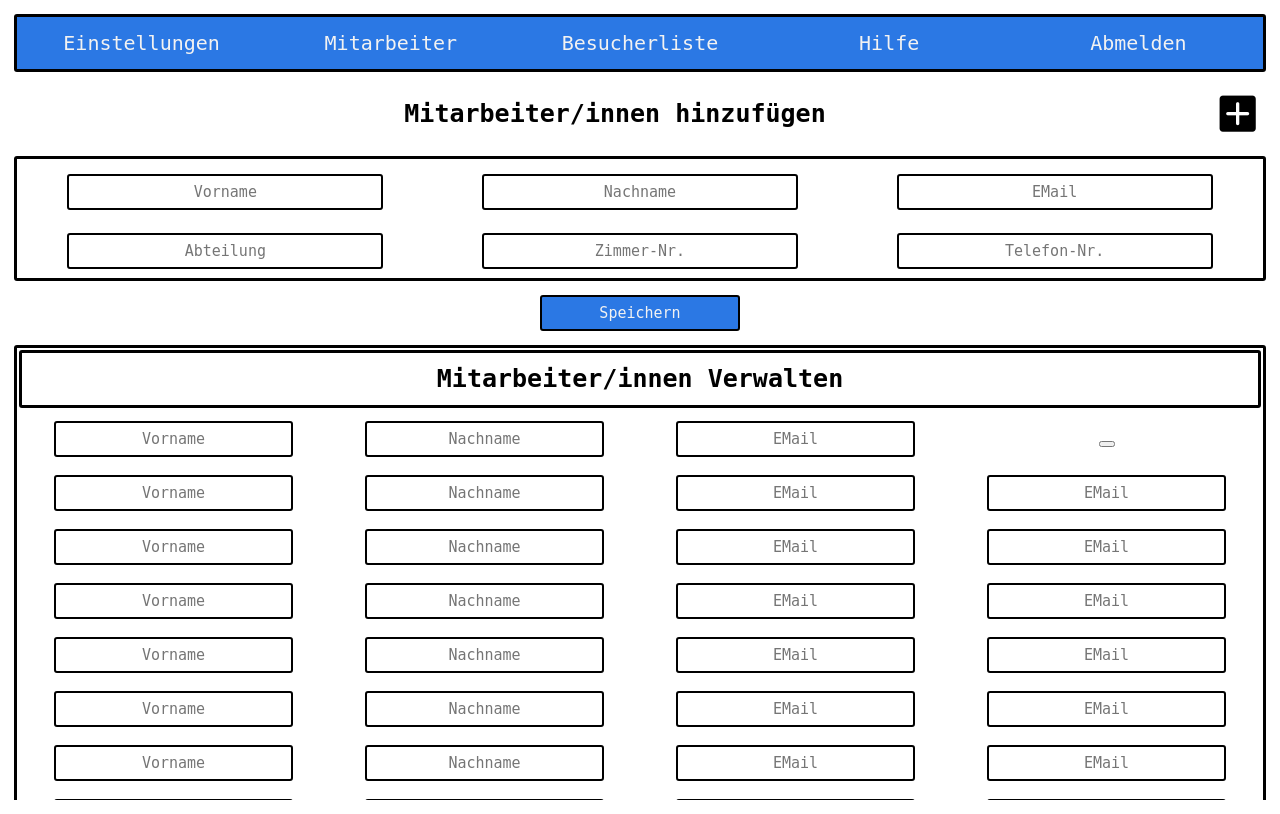
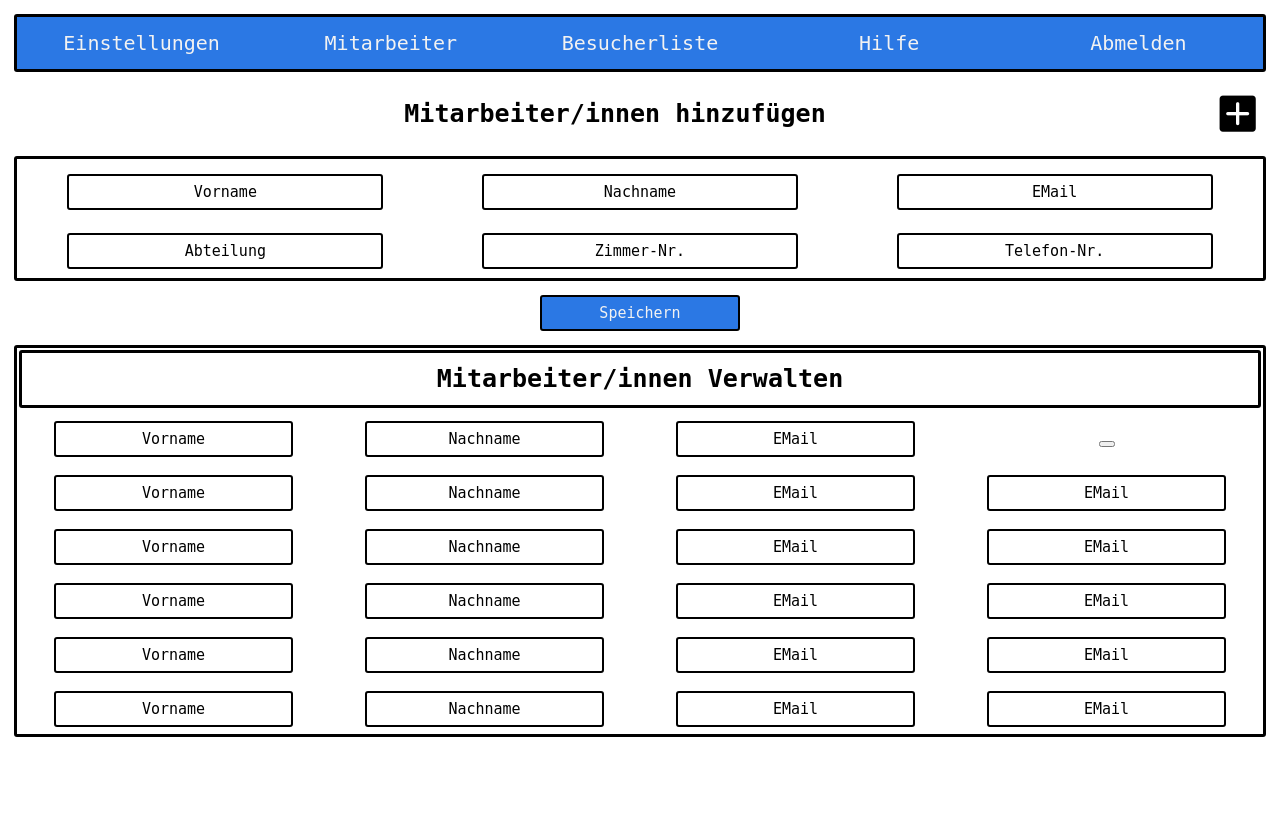
Before and after one commit to manuelll5/visitor4u, a PHP site: page /employee.php in a window 1280 px wide. Run offline with PHP 8.4, Linux system fonts and the light colour scheme; lists and menus that the app fills with data are empty.

Commit message:
scrollbar hinzugefügt; placeholder in color usw.

```diff
--- a/css/employee.css
+++ b/css/employee.css
@@ -2,7 +2,7 @@
 /*CSS Dokument*/
 
 /*########################## HTML TAG #################################*/
-body, html {margin: 0; padding: 0; width: 100%; height: 100%;  overflow: hidden;}
+body, html {margin: 0; padding: 0; width: 100%; height: 100%;}
 /*########################## HTML TAG #################################*/
 
 .tableAll{
--- a/css/index.css
+++ b/css/index.css
@@ -1,6 +1,9 @@
 @charset "UTF-8";
+/*CSS Dokument*/
 
-body, html {margin: 0; padding: 0; width: 100%; height: 100%;}
+/*########################## HTML TAG #################################*/
+body, html {margin: 0; padding: 0; width: 100%; height: 100%;  overflow: hidden;}
+/*########################## HTML TAG #################################*/
 
 .m4u_logo{
   position:absolute;
--- a/css/navbar.css
+++ b/css/navbar.css
@@ -1,7 +1,7 @@
 @charset "UTF-8";
 
 /*################### HTML TAG #######################*/
-body, html {margin: 0; padding: 0; width: 100%; height: 100%;  overflow: hidden;}
+body, html {margin: 0; padding: 0; width: 100%; height: 100%;}
 /*################### HTML TAG #######################*/
 
 .topnav {
--- /dev/null
+++ b/css/placeholder.css
@@ -0,0 +1,12 @@
+::placeholder {
+  color: black;
+  opacity: 1; /* Firefox */
+}
+
+:-ms-input-placeholder { /* Internet Explorer 10-11 */
+ color: black;
+}
+
+::-ms-input-placeholder { /* Microsoft Edge */
+ color: black;
+}
--- a/css/scrollbar.css
+++ b/css/scrollbar.css
@@ -1,21 +1,25 @@
-/*Quelle: https://www.w3schools.com/howto/tryit.asp?filename=tryhow_css_custom_scrollbar */
+/*Quelle: https://medium.com/spemer/customize-websites-scrollbar-with-css-270ca436d6c1 */
 
-/* width */
+/* Customize website's scrollbar like Mac OS
+Not supports in Firefox and IE */
+
+/* total width */
 ::-webkit-scrollbar {
-  width: 10px;
+    background-color:#fff;
+    width:16px
 }
 
-/* Track */
+/* background of the scrollbar except button or resizer */
 ::-webkit-scrollbar-track {
-  background: #f1f1f1;
+    background-color:#fff
 }
 
-/* Handle */
+/* scrollbar itself */
 ::-webkit-scrollbar-thumb {
-  background: #888;
+    background-color:#babac0;
+    border-radius:16px;
+    border:4px solid #fff
 }
 
-/* Handle on hover */
-::-webkit-scrollbar-thumb:hover {
-  background: #555;
-}
+/* set button(top and bottom of the scrollbar) */
+body::-webkit-scrollbar-button {display:none}
--- a/employee.php
+++ b/employee.php
@@ -1,10 +1,14 @@
 <!DOCTYPE html>
+<?php // NOTE: scrollbar nur bei bedarf!!!! ?>
+<?php // NOTE: Mitarbeiter hinzufügen in center ?>
+<?php // NOTE: Table2 Rechte wie z.b reqiured ?>
 <html>
   <head>
     <meta charset="utf-8">
     <meta name="viewport" content="width=device-width, initial-scale=1.0">
     <link rel="stylesheet" href="css/employee.css">
     <link rel="stylesheet" href="css/scrollbar.css">
+    <link rel="stylesheet" href="css/placeholder.css">
     <link rel="stylesheet" href="css/button.css">
     <link rel="stylesheet" href="css/style.css">
     <!-- <script src="js/employee.js"></script> -->
@@ -30,14 +34,14 @@
         <?php // TODO: style="display:none;" id="row" ?>
       <table class="table2 tableAll border">
         <tr>
-          <td><input class="inputEmployee border" type="text" name="firstname" placeholder="Vorname" autocomplete="off"></td>
-          <td><input class="inputEmployee border" type="text" name="lastname" placeholder="Nachname" autocomplete="off"></td>
-          <td><input class="inputEmployee border" type="text" name="username" placeholder="EMail" autocomplete="off"></td>
+          <td><input class="inputEmployee border" type="text" name="firstname" placeholder="Vorname" autocomplete="off" required></td>
+          <td><input class="inputEmployee border" type="text" name="lastname" placeholder="Nachname" autocomplete="off" required></td>
+          <td><input class="inputEmployee border" type="email" name="username" placeholder="EMail" autocomplete="off" required></td>
         </tr>
         <tr>
-          <td><input class="inputEmployee border" type="text" name="firstname" placeholder="Abteilung" autocomplete="off"></td>
-          <td><input class="inputEmployee border" type="text" name="lastname" placeholder="Zimmer-Nr." autocomplete="off"></td>
-          <td><input class="inputEmployee border" type="text" name="username" placeholder="Telefon-Nr." autocomplete="off"></td>
+          <td><input class="inputEmployee border" type="text" name="firstname" placeholder="Abteilung" autocomplete="off" required></td>
+          <td><input class="inputEmployee border" type="text" name="lastname" placeholder="Zimmer-Nr." autocomplete="off" required></td>
+          <td><input class="inputEmployee border" type="text" name="username" placeholder="Telefon-Nr." autocomplete="off" required></td>
         </tr>
       </table>
       <div style="text-align:center;">
@@ -86,48 +90,6 @@
         <td><input class="inputEmployee border" type="text" name="username" placeholder="EMail" autocomplete="off"></td>
         <td><input class="inputEmployee border" type="text" name="username" placeholder="EMail" autocomplete="off"></td>
       </tr>
-      <tr>
-        <td><input class="inputEmployee border" type="text" name="firstname" placeholder="Vorname" autocomplete="off"></td>
-        <td><input class="inputEmployee border" type="text" name="lastname" placeholder="Nachname" autocomplete="off"></td>
-        <td><input class="inputEmployee border" type="text" name="username" placeholder="EMail" autocomplete="off"></td>
-        <td><input class="inputEmployee border" type="text" name="username" placeholder="EMail" autocomplete="off"></td>
-      </tr>
-      <tr>
-        <td><input class="inputEmployee border" type="text" name="firstname" placeholder="Vorname" autocomplete="off"></td>
-        <td><input class="inputEmployee border" type="text" name="lastname" placeholder="Nachname" autocomplete="off"></td>
-        <td><input class="inputEmployee border" type="text" name="username" placeholder="EMail" autocomplete="off"></td>
-        <td><input class="inputEmployee border" type="text" name="username" placeholder="EMail" autocomplete="off"></td>
-      </tr>
-      <tr>
-        <td><input class="inputEmployee border" type="text" name="firstname" placeholder="Vorname" autocomplete="off"></td>
-        <td><input class="inputEmployee border" type="text" name="lastname" placeholder="Nachname" autocomplete="off"></td>
-        <td><input class="inputEmployee border" type="text" name="username" placeholder="EMail" autocomplete="off"></td>
-        <td><input class="inputEmployee border" type="text" name="username" placeholder="EMail" autocomplete="off"></td>
-      </tr>
-      <tr>
-        <td><input class="inputEmployee border" type="text" name="firstname" placeholder="Vorname" autocomplete="off"></td>
-        <td><input class="inputEmployee border" type="text" name="lastname" placeholder="Nachname" autocomplete="off"></td>
-        <td><input class="inputEmployee border" type="text" name="username" placeholder="EMail" autocomplete="off"></td>
-        <td><input class="inputEmployee border" type="text" name="username" placeholder="EMail" autocomplete="off"></td>
-      </tr>
-      <tr>
-        <td><input class="inputEmployee border" type="text" name="firstname" placeholder="Vorname" autocomplete="off"></td>
-        <td><input class="inputEmployee border" type="text" name="lastname" placeholder="Nachname" autocomplete="off"></td>
-        <td><input class="inputEmployee border" type="text" name="username" placeholder="EMail" autocomplete="off"></td>
-        <td><input class="inputEmployee border" type="text" name="username" placeholder="EMail" autocomplete="off"></td>
-      </tr>
-      <tr>
-        <td><input class="inputEmployee border" type="text" name="firstname" placeholder="Vorname" autocomplete="off"></td>
-        <td><input class="inputEmployee border" type="text" name="lastname" placeholder="Nachname" autocomplete="off"></td>
-        <td><input class="inputEmployee border" type="text" name="username" placeholder="EMail" autocomplete="off"></td>
-        <td><input class="inputEmployee border" type="text" name="username" placeholder="EMail" autocomplete="off"></td>
-      </tr>
-      <tr>
-        <td><input class="inputEmployee border" type="text" name="firstname" placeholder="Vorname" autocomplete="off"></td>
-        <td><input class="inputEmployee border" type="text" name="lastname" placeholder="Nachname" autocomplete="off"></td>
-        <td><input class="inputEmployee border" type="text" name="username" placeholder="EMail" autocomplete="off"></td>
-        <td><input class="inputEmployee border" type="text" name="username" placeholder="EMail" autocomplete="off"></td>
-      </tr>
     </table>
   </body>
 </html>
--- a/help.php
+++ b/help.php
@@ -3,6 +3,7 @@
   <head>
     <meta charset="utf-8">
     <link rel="stylesheet" href="css/help.css">
+    <link rel="stylesheet" href="css/scrollbar.css">
     <title>Visitor4U - Hilfe</title>
   </head>
   <header>
@@ -13,6 +14,7 @@
   <body>
     <?php // TODO: Responsiv! ?>
     <?php // TODO: Handbuch einfügen ?>
+    <?php // TODO: Scrollbar ersetzen ?>
     <object data="sonstiges/test.pdf" type="application/pdf">
         <?php // TODO: Test link entfernen und richtigen hinzufügen ?>
         <a href="https://www.google.de/webhp?tab=rw">Siehe Handbuch</a>
```
